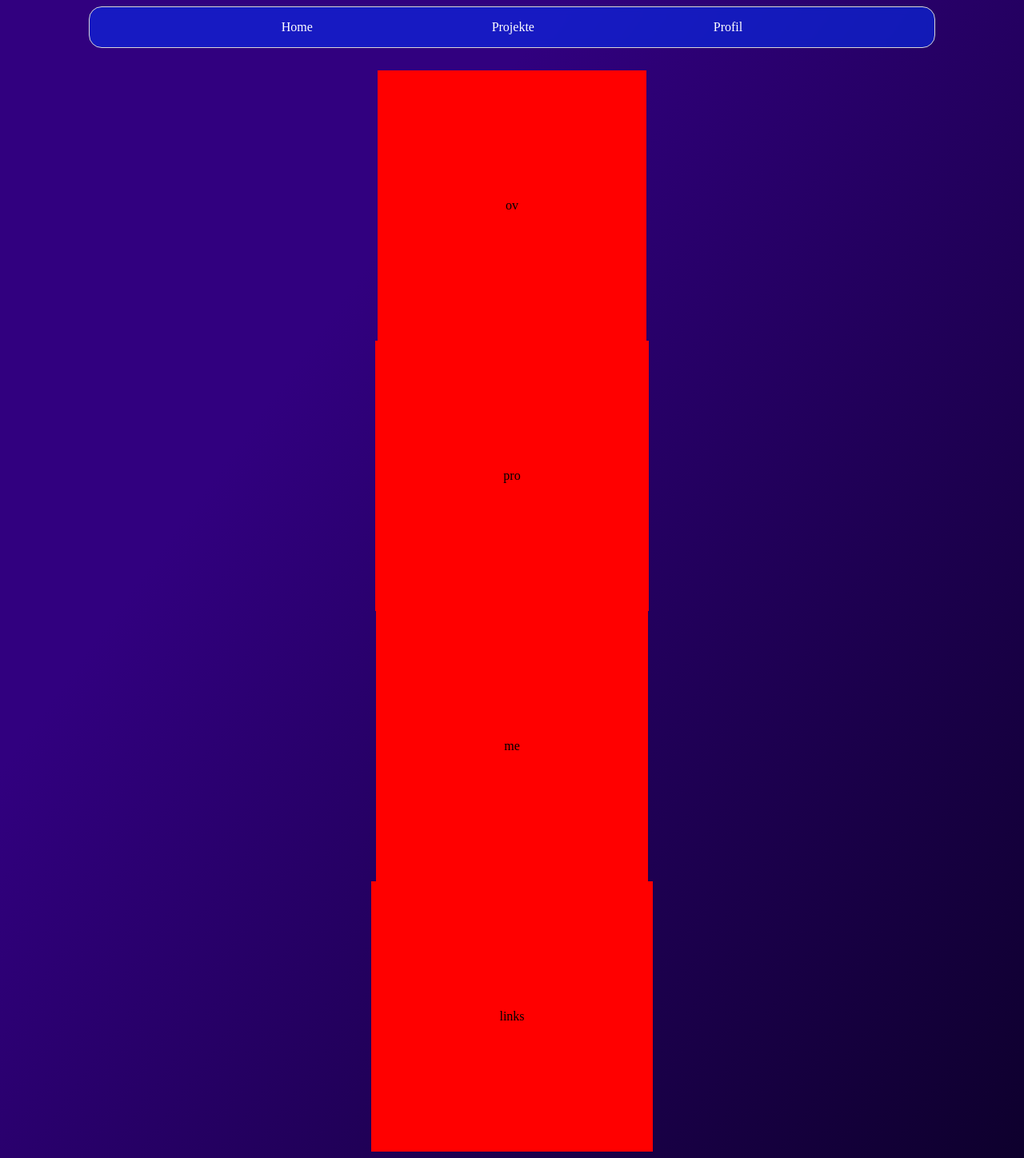
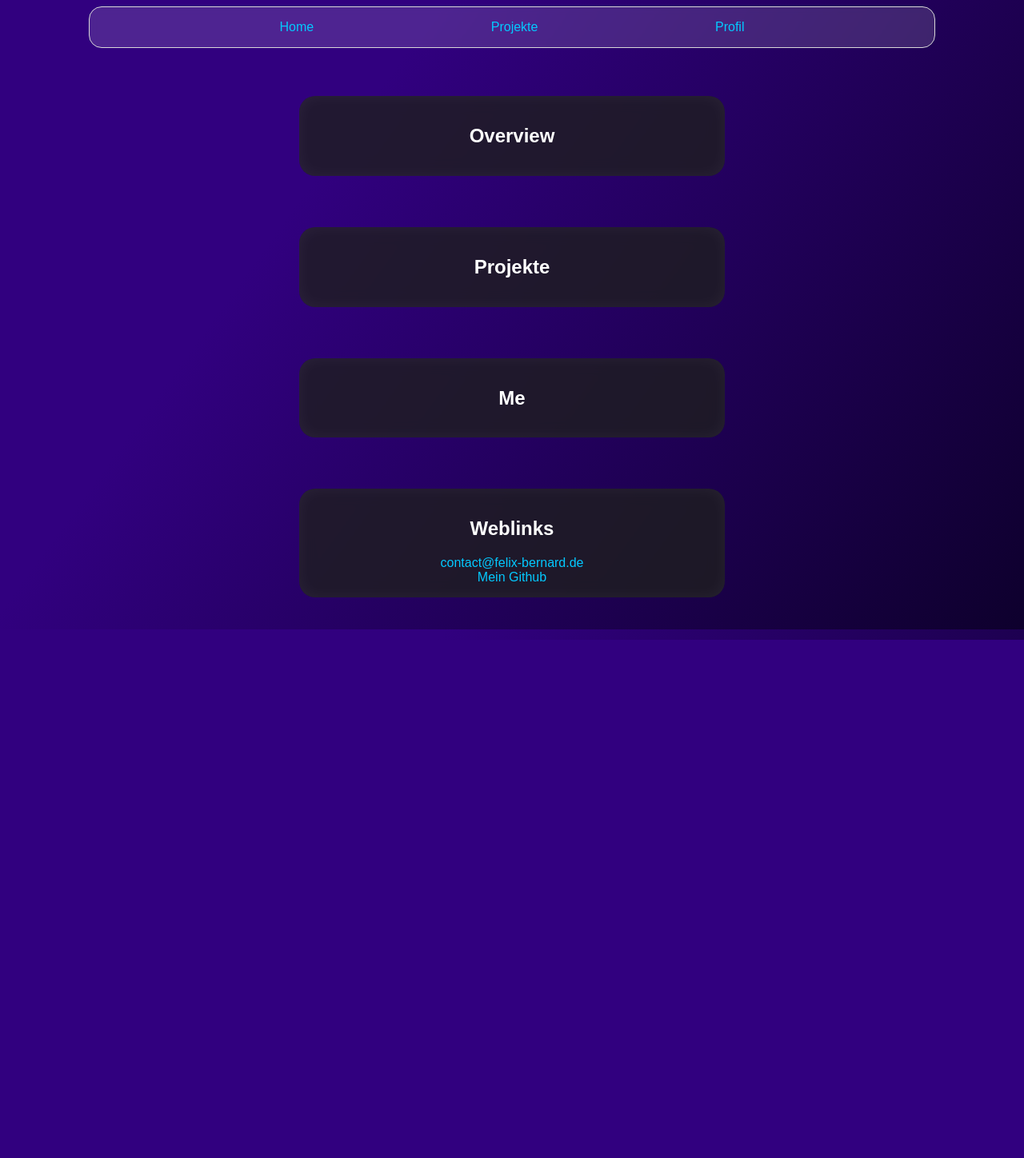
Before and after one commit to FelixBernard/felix-bernard-website, a Flask app: page / in a window 1280 px wide. Shown: the whole page at 80% size. After the commit the page ends 800 px from the top, so only its background shows below. Run offline with Flask 3, Linux system fonts and the light colour scheme; data that the repository does not hold is empty.

Commit message:
css main page

```diff
--- a/static/css/index.css
+++ b/static/css/index.css
@@ -1,9 +1,89 @@
+* {
+    font-family: Arial, Helvetica, sans-serif;
+}
+
 a {
     text-decoration: none;
-    color: white;
+    color: rgb(4, 201, 255);
 }
 
 .box {
-    background-color: red;
+    background-color: transparent;
+    backdrop-filter: blur(5px);
     padding: 10rem;
+    margin: 4rem;
+
 }
+
+.shine-box {
+    position: relative;
+    width: 90%;
+    max-width: 500px;
+    height: auto;
+    background: rgba(30, 30, 30, 0.8);
+    border-radius: 20px;
+    backdrop-filter: blur(10px);
+    -webkit-backdrop-filter: blur(10px);
+    box-shadow:
+      /* 0 10px 30px rgba(0, 0, 0, 0.5), */
+      inset 0 0 20px rgba(255, 255, 255, 0.05);
+    color: #fff;
+    display: flex;
+    flex-direction: column;
+    justify-content: center;
+    align-items: center;
+    overflow: hidden;
+    text-align: center;
+    padding: 1rem;
+    margin: 2rem;
+    transition: 0.3s;
+  }
+
+/* Der Glanzlayer */
+.shine-effect {
+    position: absolute;
+    top: 0;
+    left: -120%;
+    width: 200%;
+    height: 100%;
+    background: linear-gradient(
+        120deg,
+        transparent 40%,
+        rgba(255, 255, 255, 0.15) 45%,
+        rgba(255, 255, 255, 0.4) 47%,
+        rgba(0, 255, 255, 0.3) 49%,
+        transparent 55%
+    );
+    filter: blur(2px);
+    animation: none;
+    pointer-events: none;
+    z-index: 1;
+}
+
+.shine-box:hover .shine-effect {
+    animation: shineSlide 1s ease;
+
+}
+
+.shine-box:hover{
+    transform: scale(1.04);
+}
+
+/* Animation: zieht von links nach rechts */
+@keyframes shineSlide {
+    0% {
+        left: -120%;
+    }
+    /* 35% {
+        left: 100%;
+    } */
+    100% {
+        left: 100%;
+    }
+}
+
+/* Text bleibt über allem */
+.shine-box p {
+    position: relative;
+    z-index: 2;
+}
--- a/static/css/main.css
+++ b/static/css/main.css
@@ -26,13 +26,14 @@ html {
     display: flex;
     align-items: center;
     justify-content: space-evenly;
+    z-index: 9999;
     /* margin: 1rem; */
 
-    background-color: rgba(0, 51, 255, 0.525);
+    background-color: rgba(255, 255, 255, 0.142);
     backdrop-filter: blur(5px);
     border-radius: 1rem;
     border-style: solid;
-    border-width: 1px;
+    border-width: 1.5px;
     border-color: rgb(216, 216, 216);
     padding: 1rem;
 
--- a/templates/main/index.html
+++ b/templates/main/index.html
@@ -2,20 +2,26 @@
 
 <link rel="stylesheet" href="{{ url_for('static', filename='css/index.css') }}">
 
-<section id="overview">
-    <div class="box">ov</div>
+<section id="overview" class="shine-box">
+    <div class="shine-effect"></div>
+    <h1>Overview</h1>
 </section>
 
-<section id="projects">
-    <div class="box">pro</div>
+<section id="projects" class="shine-box">
+    <div class="shine-effect"></div>
+    <h1>Projekte</h1>
 </section>
 
-<section id="me">
-    <div class="box">me</div>
+<section id="me" class="shine-box">
+    <div class="shine-effect"></div>
+    <h1>Me</h1>
 </section>
 
-<section id="links">
-    <div class="box">links</div>
+<section id="links" class="shine-box">
+    <div class="shine-effect"></div>
+    <h1>Weblinks</h1>
+    <a href="mailto:contact@felix-bernard.de">contact@felix-bernard.de</a>
+    <a href="https://github.com/FeliXL2111">Mein Github</a>
 </section>
 
 {% endblock %}
```
